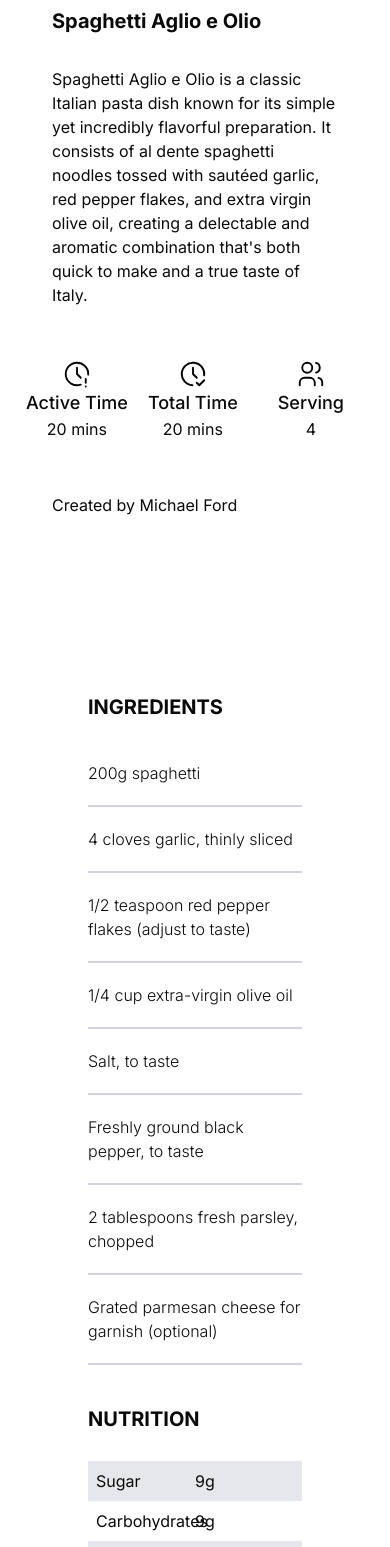
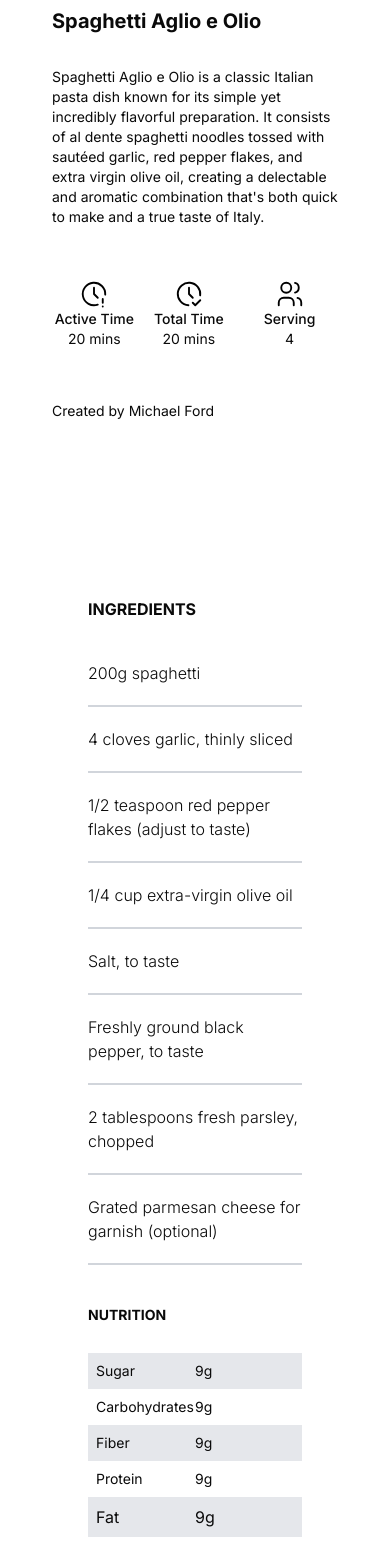
Before and after one commit to jasonavecilla/Plate-palette, a Next.js app: page /recipe in a window 390 px wide. Shown: the part 432-1979 px from the top of the page. Built offline with nearby package versions, Linux system fonts and the light colour scheme.

Commit message:
Edited sections to smaller sizes

```diff
--- a/src/app/about/page.js
+++ b/src/app/about/page.js
@@ -43,10 +43,10 @@ export default function About() {
             <div className="mx-auto max-w-5xl px-6 pb-32 pt-36 sm:pt-60 lg:px-4 lg:pt-32">
               <div className="mx-auto max-w-xl gap-x-10 lg:mx-0 lg:flex lg:max-w-none lg:items-center">
                 <div className="w-full max-w-lg lg:shrink-0 xl:max-w-lg">
-                  <h1 className="text-2xl font-bold tracking-tight text-yellowgreen-600 dark:text-white sm:text-4xl">
+                  <h1 className="text-2xl font-bold tracking-tight text-yellowgreen-600 dark:text-white sm:text-2xl">
                     We’re changing the way people prepare food.
                   </h1>
-                  <p className="relative mt-6 text-lg leading-8 dark:text-white sm:max-w-md lg:max-w-none">
+                  <p className="relative mt-6 text-md leading-8 dark:text-white sm:max-w-md lg:max-w-none">
                     Our mission is to empower people to explore, create, and
                     enjoy delicious, homemade meals through our recipe app. We
                     are dedicated to providing a user-friendly platform that
@@ -113,19 +113,21 @@ export default function About() {
         {/* Values section */}
         <div className="mx-auto mt-32 max-w-5xl px-6 sm:mt-40 lg:px-8">
           <div className="mx-auto max-w-2xl lg:mx-0">
-            <h2 className="text-3xl font-bold tracking-tight text-yellowgreen-600 dark:text-white sm:text-3xl">
+            <h2 className="text-2xl font-bold tracking-tight text-yellowgreen-600 dark:text-white sm:text-2xl">
               Our values
             </h2>
-            <p className="mt-6 text-lg leading-8 dark:text-white">
+            <p className="mt-6 text-md leading-8 dark:text-white">
               From everyday staples to exotic specialties, we offer a wide array
               of fresh, seasonal ingredients, inspiring your culinary creativity
               and guaranteeing you find the perfect components for your dishes.
             </p>
           </div>
-          <dl className="mx-auto mt-16 grid max-w-2xl grid-cols-1 gap-x-8 gap-y-16 text-base leading-7 sm:grid-cols-2 lg:mx-0 lg:max-w-none lg:grid-cols-3">
+          <dl className="mx-auto mt-16 grid max-w-2xl grid-cols-1 gap-x-8 gap-y-16 text-sm leading-7 sm:grid-cols-2 lg:mx-0 lg:max-w-none lg:grid-cols-3">
             {values.map((value) => (
               <div key={value.name}>
-                <dt className="font-semibold text-yellowgreen-600">{value.name}</dt>
+                <dt className="font-semibold text-yellowgreen-600">
+                  {value.name}
+                </dt>
                 <dd className="mt-1 dark:text-white">{value.description}</dd>
               </div>
             ))}
--- a/src/app/components/Blog.js
+++ b/src/app/components/Blog.js
@@ -55,7 +55,7 @@ function Blog() {
       <div className="max-w-[70rem] px-4 py-10 sm:px-6 lg:px-8 lg:py-14 mx-auto my-10">
         {/* <!-- Title --> */}
         <div className="max-w-2xl mx-auto text-center mb-10 lg:mb-14">
-          <h2 className="text-2xl font-bold md:text-4xl md:leading-tight dark:text-white">
+          <h2 className="text-2xl font-bold md:text-2xl md:leading-tight dark:text-white">
             Explore Latest Blog Posts
           </h2>
           <p className="mt-1 dark:text-white">
--- a/src/app/components/Comment.js
+++ b/src/app/components/Comment.js
@@ -33,11 +33,11 @@ const commentData = [
 export default function Comment() {
   return (
     <section className="my-10">
-      <h1 className="text-center font-bold text-3xl">Join the Conversation</h1>
+      <h1 className="text-center font-bold text-2xl">Join the Conversation</h1>
       <div className="dark:bg-gray-900 py-8 lg:py-16 antialiased">
         <div className="max-w-2xl mx-auto px-4">
           <div className="flex justify-between items-center mb-6">
-            <h2 className="text-lg lg:text-2xl font-bold dark:text-white md:pl-0 pl-4">
+            <h2 className="text-lg lg:text-lg font-bold dark:text-white md:pl-0 pl-4">
               Discussion ({commentData.length})
             </h2>
           </div>
@@ -74,14 +74,10 @@ export default function Comment() {
                     />
                     {comment.name}
                   </p>
-                  <p className="text-sm dark:text-white">
-                    {comment.dateTime}
-                  </p>
+                  <p className="text-sm dark:text-white">{comment.dateTime}</p>
                 </div>
               </footer>
-              <p className="dark:text-white">
-                {comment.content}
-              </p>
+              <p className="dark:text-white text-sm">{comment.content}</p>
 
               <div className="flex items-center mt-4 space-x-4">
                 <button
--- a/src/app/components/Contact.js
+++ b/src/app/components/Contact.js
@@ -20,10 +20,10 @@ export default function Contact() {
           >
             <div className="mx-auto max-w-xl lg:mr-0 lg:max-w-lg">
               <div className="mb-10">
-                <h2 className="text-2xl font-bold tracking-tight dark:text-white">
+                <h2 className="text-xl font-bold tracking-tight dark:text-white">
                   Feel free to reach out
                 </h2>
-                <p className="mt-6 text-md leading-8 dark:text-white italic">
+                <p className="mt-6 text-sm leading-8 dark:text-white italic">
                   Do not hesitate to contact us with any questions or feedback.
                   We are here to assist you with anything you need. Your input
                   matters to us.
--- a/src/app/components/Navbar.js
+++ b/src/app/components/Navbar.js
@@ -12,7 +12,7 @@ export default function NavBar() {
   const [navbar, setNavbar] = useState(false);
 
   return (
-    <nav className="sticky top-0 z-50 w-full">
+    <nav className=" sticky top-0 z-50 w-full">
       <div className="justify-between px-4 mx-auto  md:items-center md:flex md:px-8 pb-9 pt-5 ">
         <div>
           <div className="flex items-center justify-between">
--- a/src/app/components/NutritionRecipeMain.js
+++ b/src/app/components/NutritionRecipeMain.js
@@ -5,42 +5,52 @@ export default function NutritionRecipeMain() {
   const { mode } = useContext(ThemeContext);
   return (
     <section className="flex flex-col">
-      <div className="font-bold text-xl mb-7 uppercase">Nutrition</div>
+      <div className="font-bold text-sm mb-7 uppercase">Nutrition</div>
       <div
-        className={`flex ${mode === "dark" ? "bg-dark-500" : "bg-gray-200"} p-2`}
+        className={`flex ${
+          mode === "dark" ? "bg-dark-500" : "bg-gray-200"
+        } p-2`}
       >
-        <div className="w-1/2">
+        <div className="w-1/2 text-sm">
           <span>Sugar</span>
         </div>
-        <div className="w-1/2">
+        <div className="w-1/2 text-sm">
           <span>9g</span>
         </div>
       </div>
-      <div className="flex p-2">
-        <div className="w-1/2">
+      <div className="flex p-2 text-sm">
+        <div className="w-1/2 text-sm">
           <span>Carbohydrates</span>
         </div>
-        <div className="w-1/2">
+        <div className="w-1/2 text-sm">
           <span>9g</span>
         </div>
       </div>
-      <div className={`flex ${mode === "dark" ? "bg-dark-500" : "bg-gray-200"} p-2`}>
-        <div className="w-1/2">
+      <div
+        className={`flex ${
+          mode === "dark" ? "bg-dark-500" : "bg-gray-200"
+        } p-2`}
+      >
+        <div className="w-1/2 text-sm">
           <span>Fiber</span>
         </div>
-        <div className="w-1/2">
+        <div className="w-1/2 text-sm">
           <span>9g</span>
         </div>
       </div>
-      <div className="flex p-2">
+      <div className="flex p-2 text-sm">
         <div className="w-1/2">
           <span>Protein</span>
         </div>
-        <div className="w-1/2">
+        <div className="w-1/2 text-sm">
           <span>9g</span>
         </div>
       </div>
-      <div className={`flex ${mode === "dark" ? "bg-dark-500" : "bg-gray-200"} p-2`}>
+      <div
+        className={`flex ${
+          mode === "dark" ? "bg-dark-500" : "bg-gray-200"
+        } p-2`}
+      >
         <div className="w-1/2 ">
           <span>Fat</span>
         </div>
@@ -49,10 +59,10 @@ export default function NutritionRecipeMain() {
         </div>
       </div>
       <div className="flex p-2">
-        <div className="w-1/2 ">
+        <div className="w-1/2 text-sm">
           <span>Calories</span>
         </div>
-        <div className="w-1/2">
+        <div className="w-1/2 text-sm">
           <span>1000 calories</span>
         </div>
       </div>
--- a/src/app/components/RecipeBlock.js
+++ b/src/app/components/RecipeBlock.js
@@ -54,10 +54,11 @@ function CheckboxList({ instructions }) {
   return (
     <section className="container mx-auto px-12 max-w-7xl mt-20">
       <div className="flex flex-col md:grid md:grid-cols-3 gap-x-10 px-5 md:px-2 gap-y-5 w-full h-full pb-2">
-
         {/* Procedure Part */}
         <div className="bg-gray-500 bg-opacity-10 md:order-first order-last col-span-2 w-full pb-20 pr-0 md:pr-10">
-          <h1 className="uppercase pt-10 md:pt-5 px-5 font-bold text-xl mb-5">How to make it</h1>
+          <h1 className="uppercase pt-10 md:pt-5 px-5 font-bold text-md mb-5">
+            How to make it
+          </h1>
 
           <div className="w-full">
             {items.map((item, index) => (
@@ -95,8 +96,10 @@ function CheckboxList({ instructions }) {
         <div className="md:order-last order-first">
           {/* Ingredients Part */}
           <div>
-            <h1 className="md:px-5 px-5 uppercase pt-10 md:pt-5 font-bold text-xl mb-5">Ingredients</h1>
-            <ul className="p-5 text-base md:text-md">
+            <h1 className="md:px-5 px-5 uppercase pt-10 md:pt-5 font-bold text-md mb-5">
+              Ingredients
+            </h1>
+            <ul className="p-5 text-base md:text-sm">
               {mockData[0].ingredients.map((ingredient, index) => (
                 <li className="dark:text-white font-light" key={index}>
                   {ingredient}
--- a/src/app/components/RecipeImage.js
+++ b/src/app/components/RecipeImage.js
@@ -85,8 +85,10 @@ export default function RecipeImage() {
             <p className="font-bold text-xl">{mockData2[0].name}</p>
           </div>
           {/* Description */}
-          <div className=" banner ">
-            <p className="font-base text-md  ">{mockData2[0].description}</p>
+          <div className="  ">
+            <p className="font-base text-sm banner  ">
+              {mockData2[0].description}
+            </p>
           </div>
           {/* Icons */}
           <div className="flex md:flex-row md:gap-x-24 md:pl-5 md:divide-x justify-center items-center p-5 max-w-lg">
@@ -111,12 +113,10 @@ export default function RecipeImage() {
               </svg>
 
               <div className="gap-y-10 whitespace-nowrap">
-                <p className="font-sans-serif font-medium text-lg  text-center">
+                <p className="font-sans-serif font-medium text-sm  text-center">
                   Active Time
                 </p>
-                <p className="font-sans-serif text-base  text-center">
-                  20 mins
-                </p>
+                <p className="font-sans-serif text-sm  text-center">20 mins</p>
               </div>
             </div>
             <div className="px-5 flex flex-col justify-center items-center">
@@ -138,12 +138,10 @@ export default function RecipeImage() {
                 <path d="M15 19l2 2l4 -4" />
               </svg>
               <div className="gap-y-10 whitespace-nowrap">
-                <p className="font-sans-serif font-medium text-lg  text-center">
+                <p className="font-sans-serif font-medium text-sm  text-center">
                   Total Time
                 </p>
-                <p className="font-sans-serif text-base  text-center">
-                  20 mins
-                </p>
+                <p className="font-sans-serif text-sm  text-center">20 mins</p>
               </div>
             </div>
             <div className="px-5 flex flex-col justify-center items-center">
@@ -166,16 +164,16 @@ export default function RecipeImage() {
                 <path d="M21 21v-2a4 4 0 0 0 -3 -3.85" />
               </svg>
               <div className="gap-y-10 whitespace-nowrap">
-                <p className="font-sans-serif font-medium text-lg  text-center">
+                <p className="font-sans-serif font-medium text-sm  text-center">
                   Serving
                 </p>
-                <p className="font-sans-serif text-base  text-center">4</p>
+                <p className="font-sans-serif text-sm  text-center">4</p>
               </div>
             </div>
           </div>
           {/* Author */}
           <div>
-            <p className="font-sans-serif text-md font-md md:pt-6 md:pb-3">
+            <p className="font-sans-serif text-sm font-md md:pt-6 md:pb-3">
               Created by {mockData2[0].author}
             </p>
           </div>
--- a/src/app/components/SuggestedRecipe.js
+++ b/src/app/components/SuggestedRecipe.js
@@ -88,7 +88,7 @@ export default function SuggestedRecipe({ recipes }) {
 
   return (
     <section className="container mx-auto px-6 max-w-7xl my-20">
-      <h1 className="text-center font-bold text-3xl">
+      <h1 className="text-center font-bold text-2xl">
         Discover Culinary Inspiration
       </h1>
       <div className="container mx-auto px-4 max-w-7xl mt-20">
```
